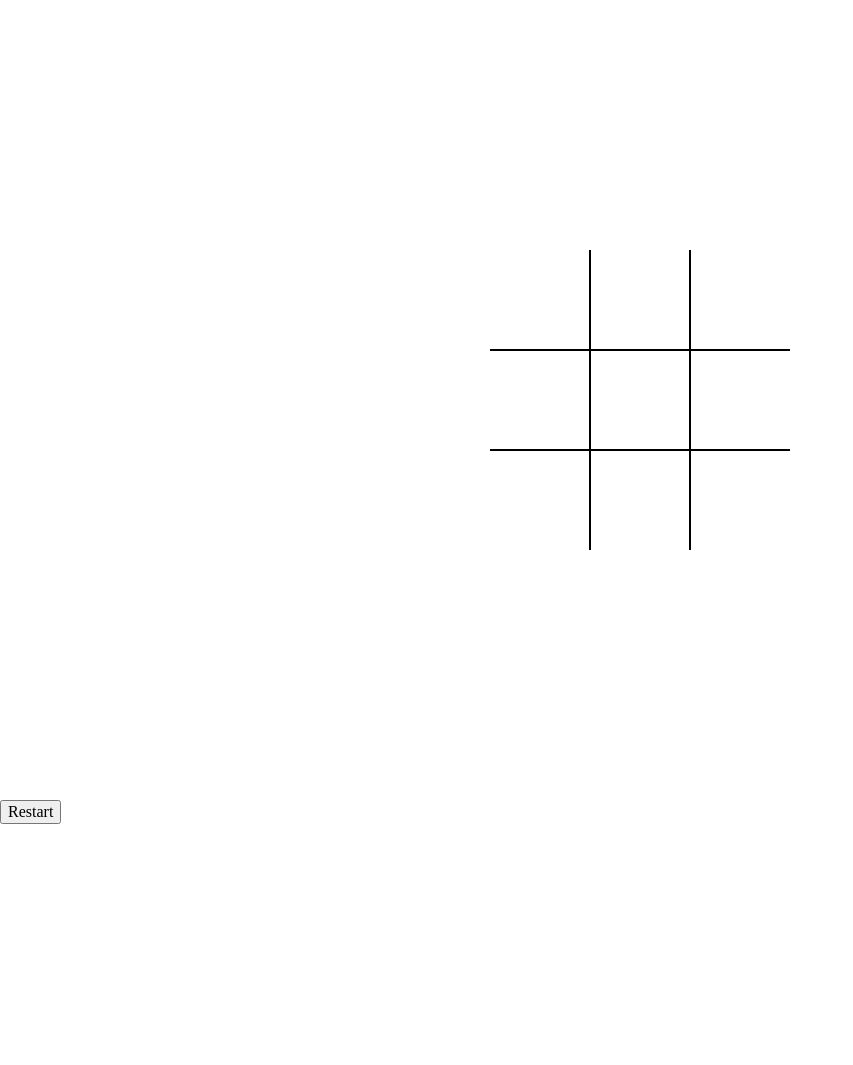
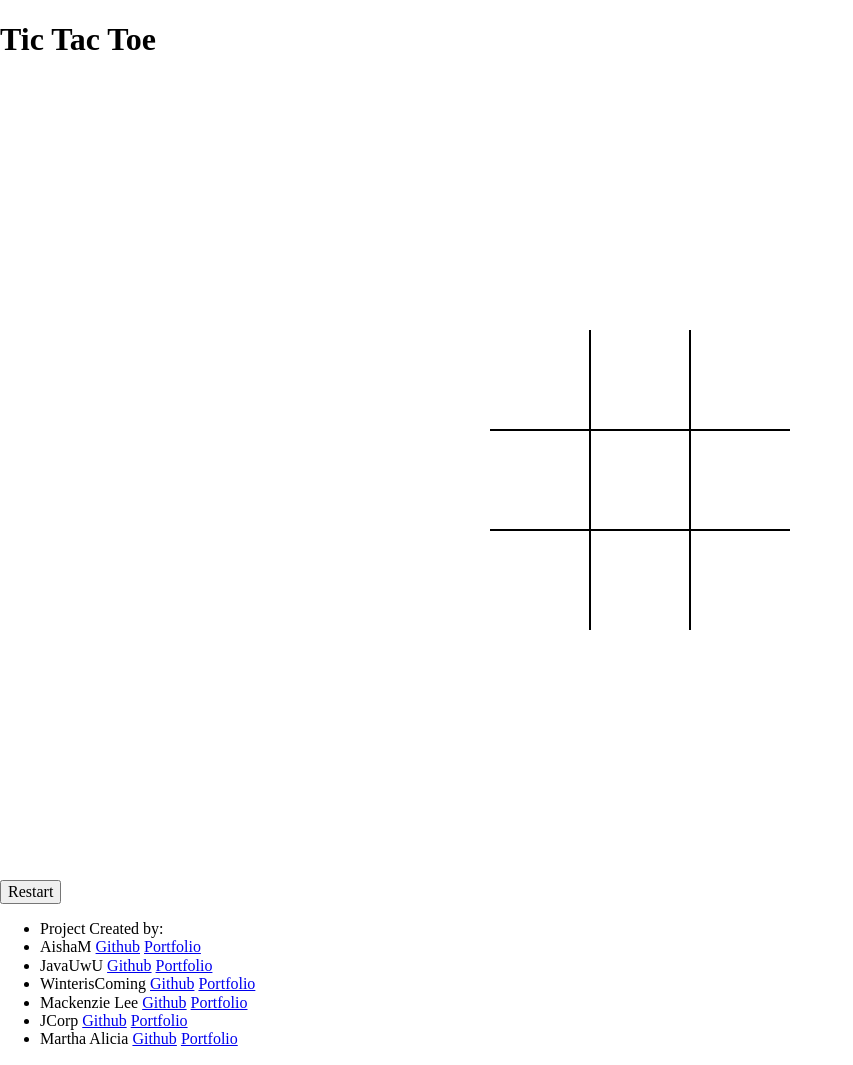
Before and after one commit to jcorp11/TicTacToe-100Devs, a plain HTML site: page index.html in a window 1280 px wide. Shown: the whole page, without its empty margins (0-853 px from the left). Before the commit the page ends 824 px from the top, so only its background shows below. Drawn offline with Linux system fonts and the light colour scheme.

Commit message:
Added update to html boilerplate, and also added links to portfolios for contributors

```diff
--- a/index.html
+++ b/index.html
@@ -2,17 +2,19 @@
 <html lang="en">
 	<head>
     	<meta charset="utf-8">
-    	<meta name="description" content="This is where your description goes">
-    	<meta name="keywords" content="one, two, three">
-
-		<title>Title in the tab</title>
+    	<meta name="description" content="A simple game of tic tac toe that you can play with a friend.">
+    	<meta name="keywords" content="Tic, Tac, toe, game">
+		<meta name="viewport" content="width=device-width, initial-scale=1.0">
+		<title>Tic Tac Toe</title>
 
 		<!-- external CSS link -->
 		<link rel="stylesheet" href="css/normalize.css">
 		<link rel="stylesheet" href="css/style.css">
+
 	</head>
 	<body>
 		<body>
+			<h1>Tic Tac Toe</h1>
 			<div class="board" id="board">
 				   <div class="cell" data-cell></div>
 				   <div class="cell" data-cell></div>
@@ -28,6 +30,36 @@
 				   <div id="winningMessageText"></div>
 				   <button id="restartButton">Restart</button>
 			   </div>
+			   <footer>
+				<ul>
+					<li>Project Created by: </li>
+					<li>AishaM
+						<a href="#">Github</a>
+						<a href="#">Portfolio</a>
+					</li>
+					<li>JavaUwU
+						<a href="#">Github</a>
+						<a href="#">Portfolio</a>
+					</li>
+					<li>WinterisComing
+						<a href="#">Github</a>
+						<a href="#">Portfolio</a>
+					</li>
+					<li>
+						Mackenzie Lee
+						<a href="https://github.com/mac-kenzie-lee/">Github</a>
+						<a href="https://mackenziedev.com">Portfolio</a>
+					</li>
+					<li>JCorp
+						<a href="#">Github</a>
+						<a href="#">Portfolio</a>
+					</li>
+					<li>Martha Alicia
+						<a href="#">Github</a>
+						<a href="#">Portfolio</a>
+					</li>
+				</ul>
+			   </footer>
 		   </body>
 
 		<script type="text/javascript" src="js/main.js"></script>
```
